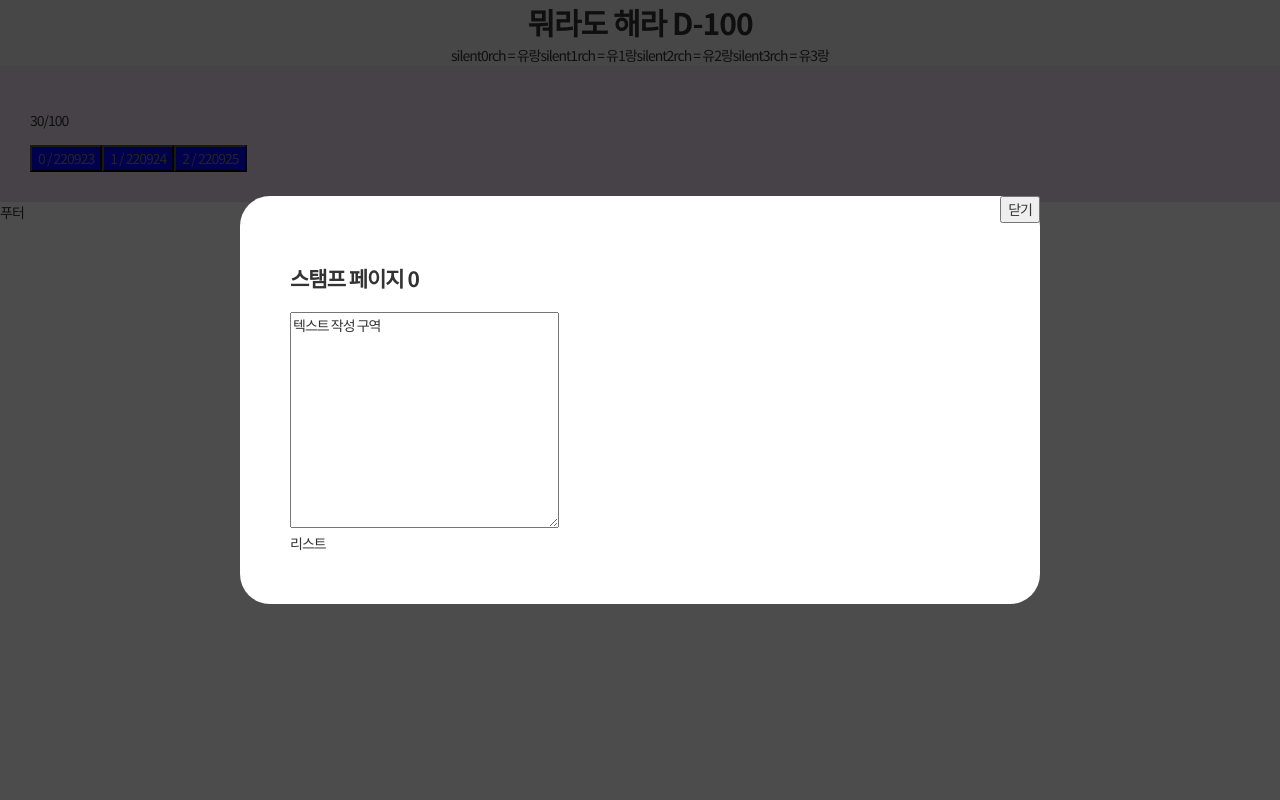
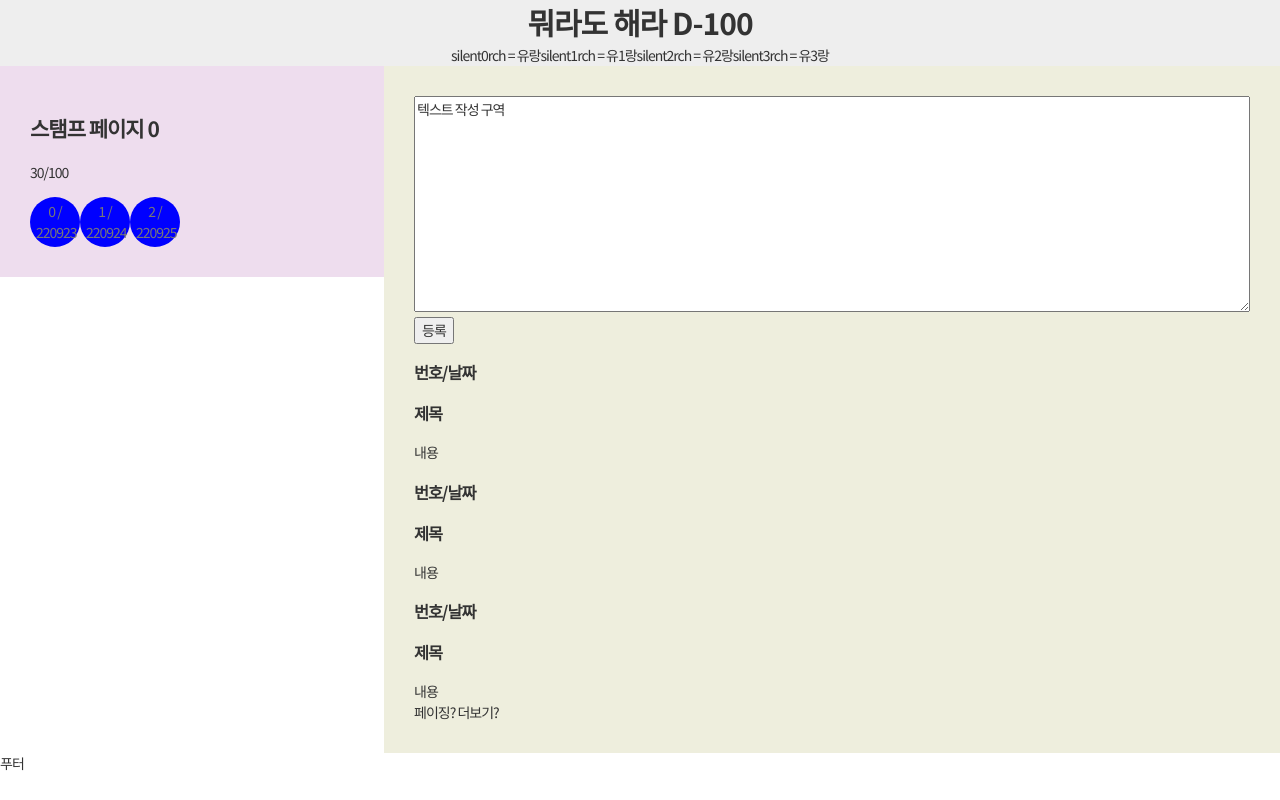
Before and after one commit to seeoya/to100day, a Next.js app: page / in a window 1280 px wide. Built offline with nearby package versions, Linux system fonts and the light colour scheme.

Commit message:
페이지 구성 변경

```diff
--- a/component/List.js
+++ b/component/List.js
@@ -1,3 +1,21 @@
 export default function List() {
-    return <div>리스트</div>;
+    return (
+        <div className="list">
+            <Item />
+            <Item />
+            <Item />
+
+            페이징? 더보기?
+        </div>
+    );
 }
+
+function Item() {
+    return (
+        <div className="item">
+            <h3>번호/날짜</h3>
+            <h3>제목</h3>
+            <div>내용</div>
+        </div>
+    );
+}
--- a/component/Modal.js
+++ b/component/Modal.js
@@ -3,11 +3,22 @@ import { useState } from "react";
 export default function Modal({ children }, params) {
     let { id, num } = params;
 
+    const closeModal = () => {
+        document.querySelectorAll(".modal")[0].style.display = "none";
+    };
+
     return (
         <div className="modal">
             <div className="modal-wrap">
                 <div className="modal-btns">
-                    <button type="button">닫기</button>
+                    <button
+                        type="button"
+                        onClick={() => {
+                            closeModal();
+                        }}
+                    >
+                        닫기
+                    </button>
                 </div>
 
                 <div className="modal-content">{children}</div>
@@ -15,7 +26,7 @@ export default function Modal({ children }, params) {
 
             <style jsx>{`
                 .modal {
-                    display: flex;
+                    display: none;
                     position: fixed;
                     top: 0;
                     right: 0;
--- a/component/StampPaper.js
+++ b/component/StampPaper.js
@@ -5,12 +5,12 @@ export default function StampPaper(params) {
         {
             id: "0",
             color: "#ff3",
-            background: "#fefe",
+            background: "#000",
             date: "220923"
         },
         {
             id: "1",
-            color: "#f0f",
+            color: "#fff",
             background: "#f3e",
             date: "220924"
         },
@@ -49,6 +49,14 @@ export default function StampPaper(params) {
                     button {
                         color: ${color};
                         background-color: ${background};
+                        width: 50px;
+                        height: 50px;
+                        border: 0px solid ${color};
+                        border-radius: 100px;
+                    }
+
+                    button:hover {
+                        border: 1px solid ${color};
                     }
                 `}</style>
             </>
--- a/component/Write.js
+++ b/component/Write.js
@@ -1,9 +1,21 @@
 export default function Write() {
     return (
         <div>
+            <form action="">
             <textarea name="" id="" cols="30" rows="10">
                 텍스트 작성 구역
             </textarea>
+
+            <button type="submit">등록</button>
+            </form>
+
+            <style jsx>{`
+                textarea {
+                    width: 100%;
+                    min-width: 100%;
+                    max-width: 100%;
+                }
+            `}</style>
         </div>
     );
 }
--- a/pages/[...id].js
+++ b/pages/[...id].js
@@ -2,7 +2,6 @@ import { useRouter } from "next/router";
 import StampPaper from "/component/StampPaper";
 import Write from "/component/Write";
 import List from "/component/List";
-import Modal from "../component/Modal";
 import { useState } from "react";
 
 export default function StampPage({ id }) {
@@ -10,29 +9,24 @@ export default function StampPage({ id }) {
     const userId = router.query.id || id || "id";
 
     const [stampNum, setStampNum] = useState(0);
-    let [MSwitch, setMSwitch] = useState(true);
 
     return (
         <div className="content">
             <div className="stamp">
+                <h2>
+                    {userId} 스탬프 페이지 {stampNum}
+                </h2>
                 <StampPaper num="100" count="30"></StampPaper>
             </div>
 
-            {MSwitch ? (
-                <Modal id={id} num={stampNum}>
-                    <h2>
-                        {userId} 스탬프 페이지 {stampNum}
-                    </h2>
-
-                    <Write></Write>
-                    <List></List>
-                </Modal>
-            ) : (
-                ""
-            )}
+            <div className="text">
+                <Write></Write>
+                <List></List>
+            </div>
 
             <style jsx global>{`
                 .content {
+                    display: flex;
                 }
 
                 .content > div {
@@ -40,8 +34,15 @@ export default function StampPage({ id }) {
                 }
 
                 .stamp {
-                    width: 100%;
+                    width: 30%;
+                    height: 100%;
                     background-color: #ede;
+                }
+
+                .text {
+                    width: 70%;
+                    height: 100%;
+                    background-color: #eed;
                 }
             `}</style>
         </div>
--- a/pages/_app.js
+++ b/pages/_app.js
@@ -3,9 +3,9 @@ import "../styles/globals.scss";
 
 function MyApp({ Component, pageProps }) {
     return (
-        <Layout>
-            <Component {...pageProps} />
-        </Layout>
+            <Layout>
+                <Component {...pageProps} />
+            </Layout>
     );
 }
 
```
Also changed, not shown: store/store.js (added).
